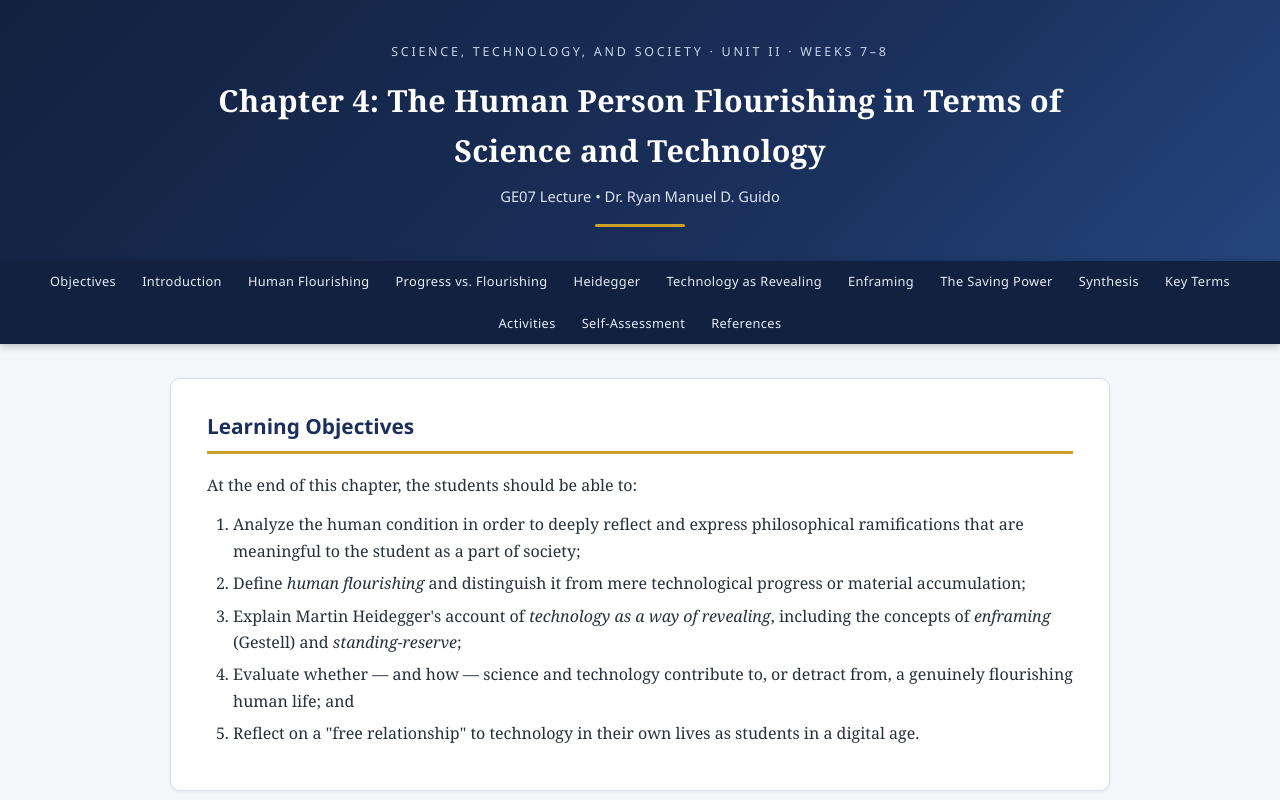
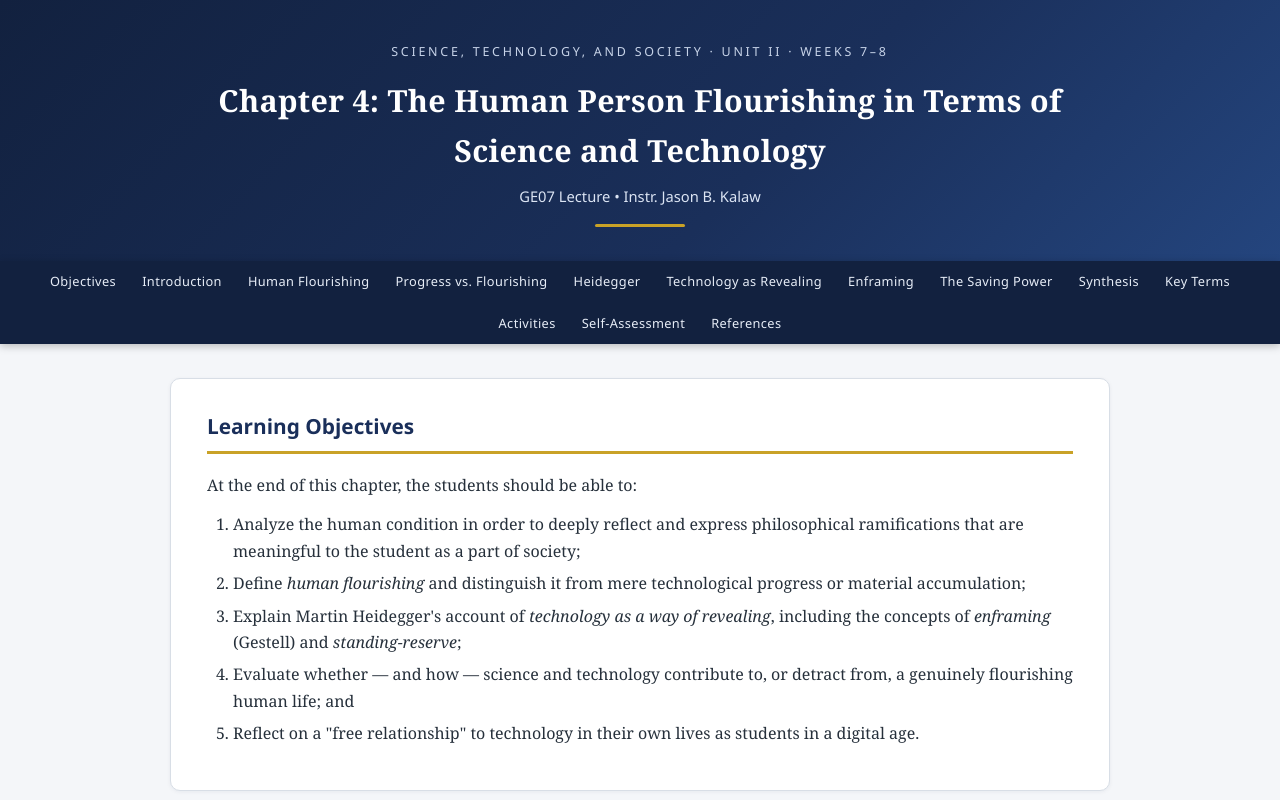
Before and after one commit to rmdgdx/sts-ge07.3, a plain HTML site: page chapter-04.html in a window 1280 px wide. Shown: the top 800 px of the page. Drawn offline with Linux system fonts and the light colour scheme.

Commit message:
Update chapter-04.html

```diff
--- a/chapter-04.html
+++ b/chapter-04.html
@@ -78,7 +78,7 @@
 <header class="masthead">
   <div class="kicker">Science, Technology, and Society · Unit II · Weeks 7–8</div>
   <h1>Chapter 4: The Human Person Flourishing in Terms of Science and Technology</h1>
-  <div class="subtitle">GE07 Lecture • Dr. Ryan Manuel D. Guido</div>
+  <div class="subtitle">GE07 Lecture • Instr. Jason B. Kalaw</div>
   <div class="rule"></div>
 </header>
 
```
